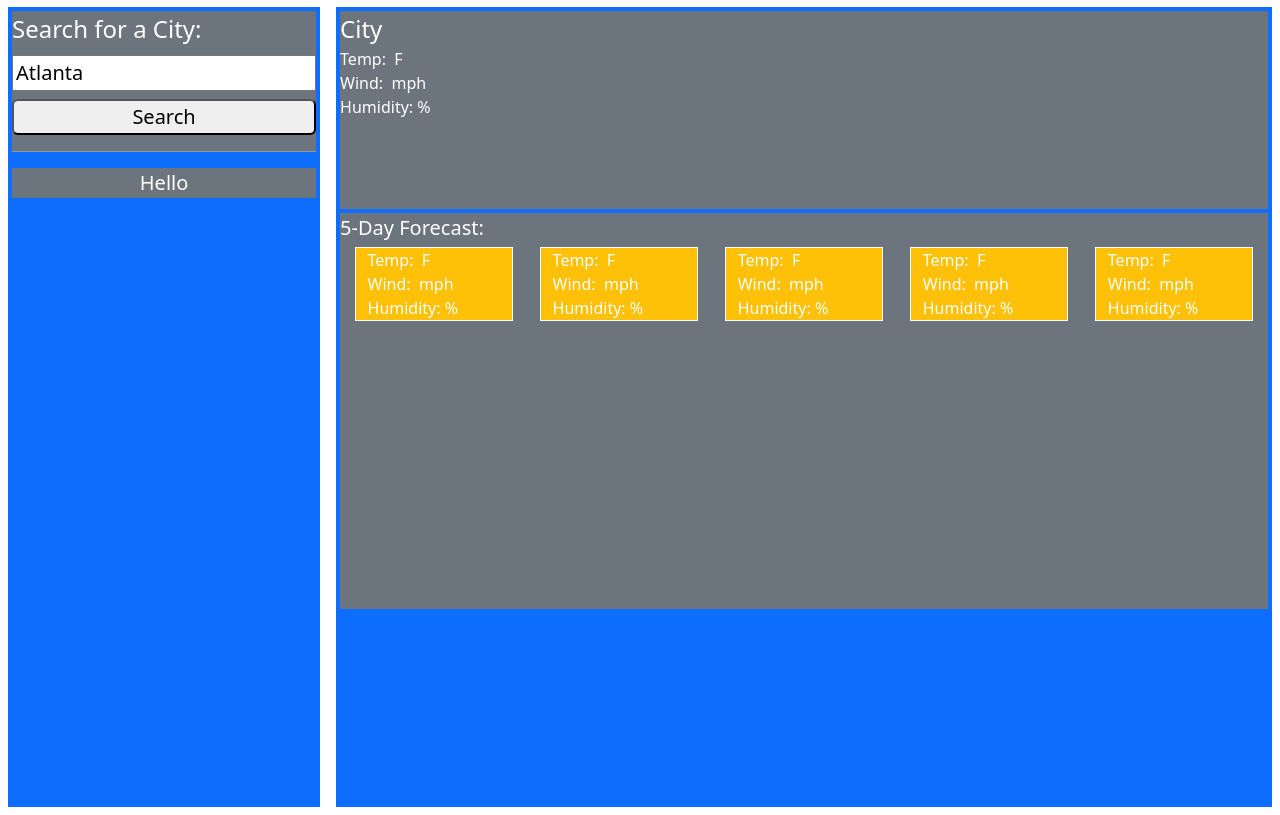
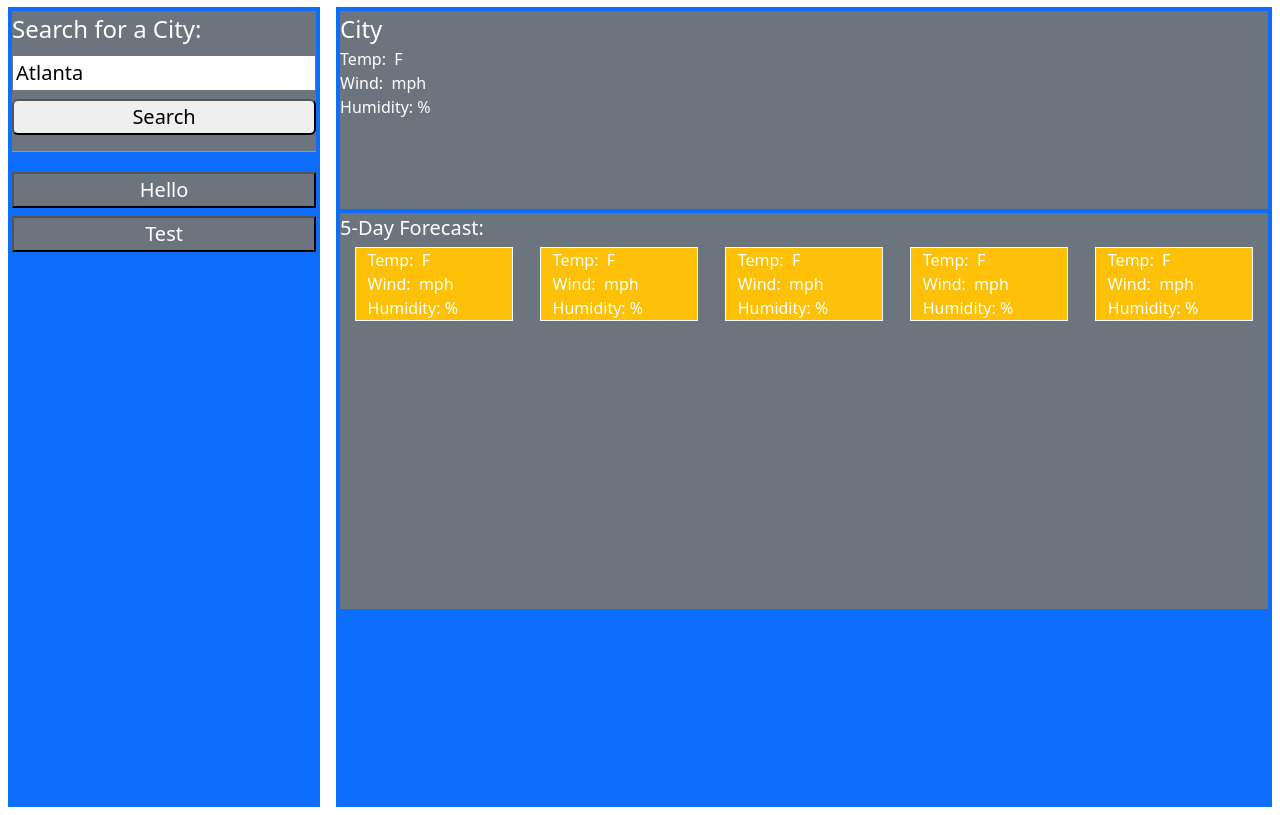
Before and after one commit to blee241/Weekly-Weather-Forecast, a plain HTML site: page index.html in a window 1280 px wide. Shown: the part 97-912 px from the top of the page. Drawn offline with nearby package versions, Linux system fonts and the light colour scheme; no server answers.

Commit message:
created an html button with js

```diff
--- a/index.html
+++ b/index.html
@@ -12,7 +12,7 @@
 
     <main class="d-flex">
         <!-- Search and History Container -->
-        <section class="w-25 p-1 m-2 bg-primary text-white fs-5 vh-100" style="min-width: 180px;">
+        <section id="searchHistory" class="w-25 p-1 m-2 bg-primary text-white fs-5 vh-100" style="min-width: 180px;">
             <!-- Search for City Container -->
             <div class="w-100 bg-secondary text-white h-auto">
                 <div class="fs-4">Search for a City:</div>
@@ -21,7 +21,7 @@
                 <hr>
             </div>
             <!-- Search History Container -->
-            <div class="w-100 my-1 bg-secondary text-white fs-5 h-auto text-center">Hello</div>
+            <button class="w-100 my-1 bg-secondary text-white fs-5 h-auto text-center">Hello</button>
         </section>
         <!-- Weather Display Info Container -->
         <section class="w-75 p-1 m-2 bg-primary text-white fs-5 vh-100" style="min-width: 500px;">
--- a/js/script.js
+++ b/js/script.js
@@ -92,6 +92,7 @@ const getFiveDayWeatherData = (city) => {
         .catch(err => console.log(err));
 };
 
+//Renders the weather data
 const renderWeatherData = async () => {
     const cityToSearch = document.getElementById('cityToSearch').value;
     const currentWeatherData = await getCurrentWeatherData(cityToSearch);
@@ -130,6 +131,7 @@ const renderWeatherData = async () => {
     dayFiveHumidityEl.textContent = fiveDayWeatherData.list[34].main.humidity;
 };
 
+//Converts unix timestamp to date in the format mm/dd/yyyy
 const unixToDate = (unix) => {
     const date = new Date(unix * 1000);
     const month = date.getMonth() + 1;
@@ -140,5 +142,14 @@ const unixToDate = (unix) => {
     return `${formattedMonth}/${formattedDay}/${year}`;
 };
 
+//Generates a button to click whenever a city is searched
+const buttonEl = document.createElement('button');
+buttonEl.textContent = 'Test';
+buttonEl.setAttribute('class', 'w-100 my-1 bg-secondary text-white fs-5 h-auto text-center')
+
+//Targets the search history container and appends the new button
+const searchHistoryEl = document.getElementById('searchHistory');
+searchHistoryEl.appendChild(buttonEl);
+
 renderWeatherData();
 searchBtnEl.addEventListener('click', () => renderWeatherData());
```
